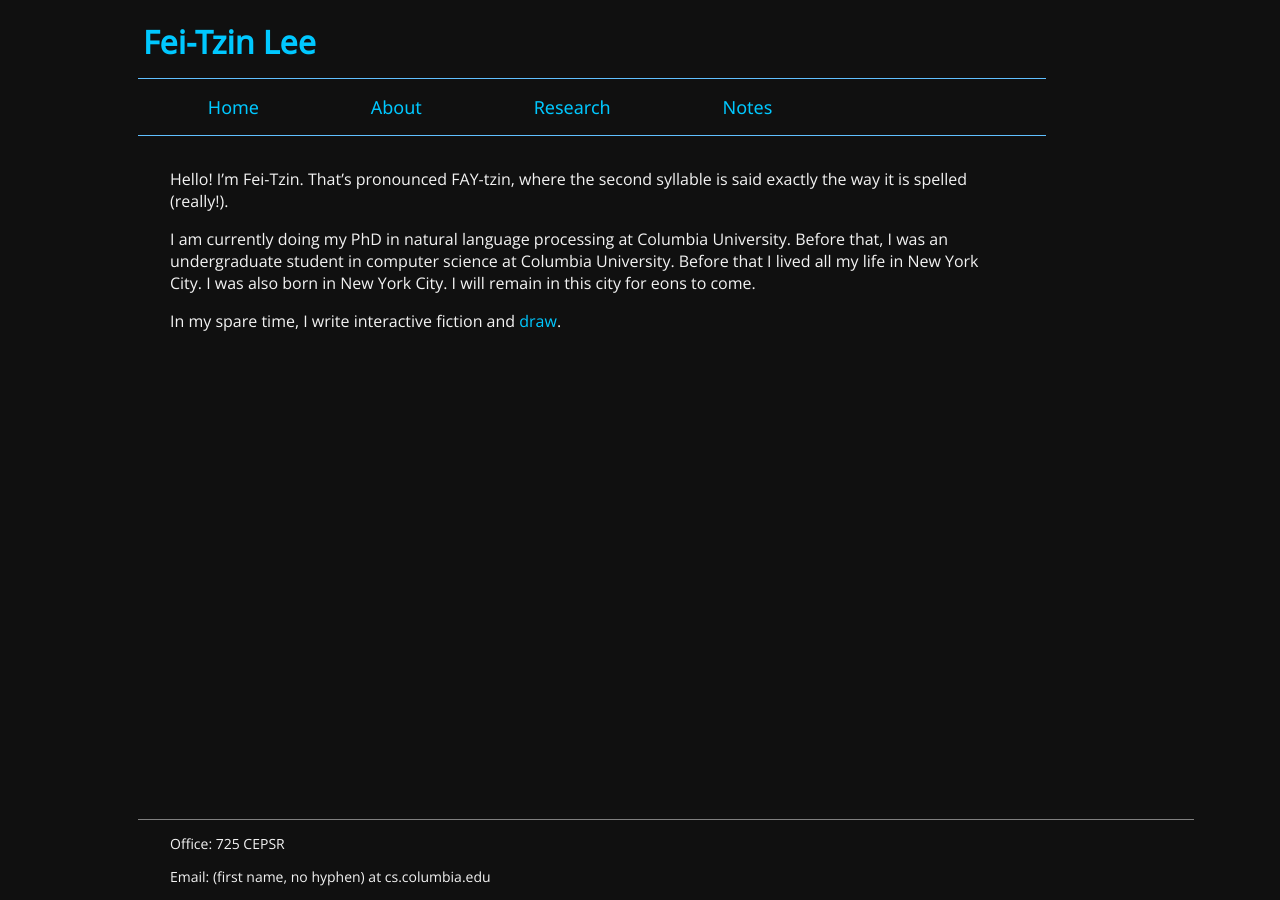
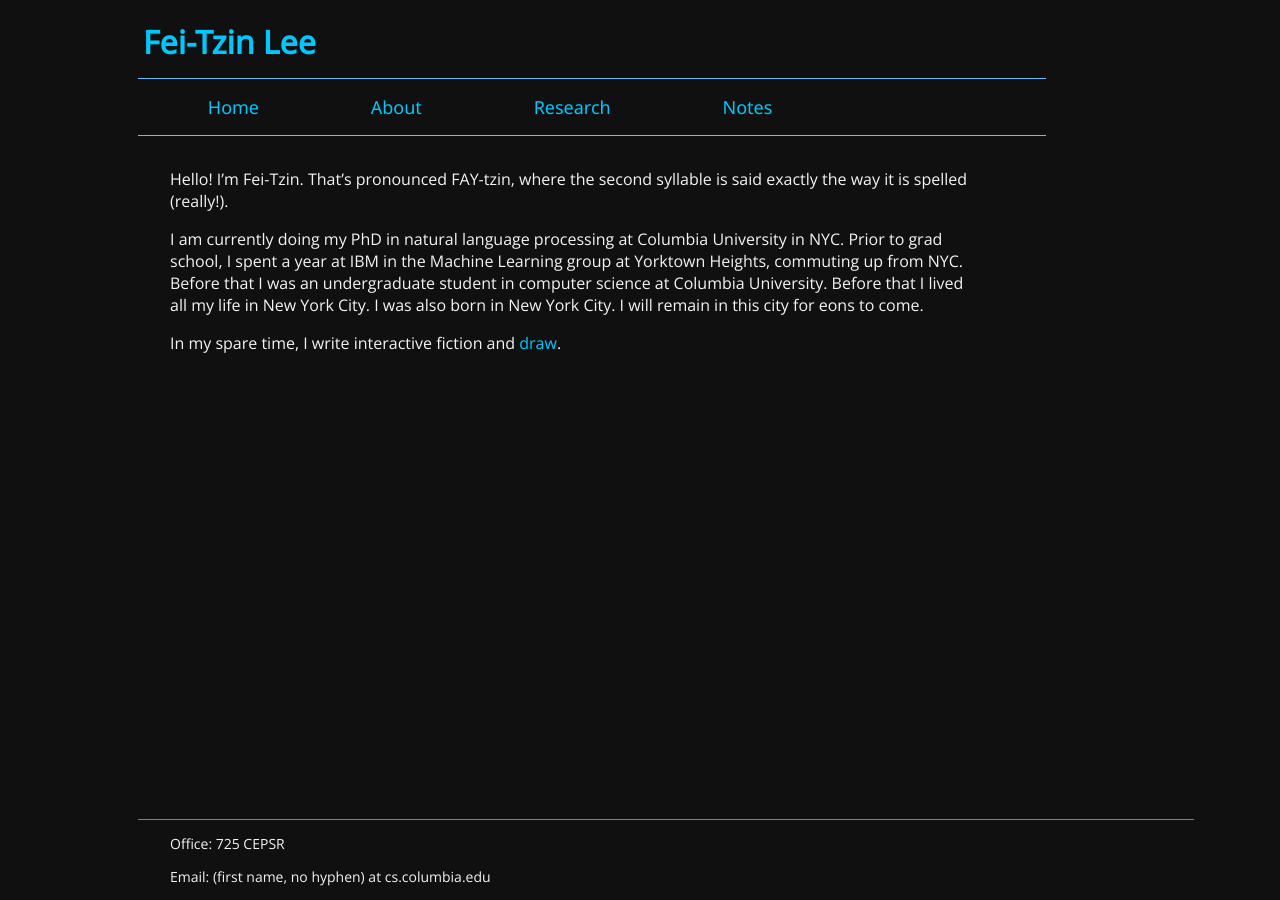
Before and after one commit to feitzin/feitzin.github.io, a Jekyll site: the page built from about.md, in a window 1280 px wide. Built offline with Jekyll 4.4.1, drawn with Linux system fonts in a browser that asks for light colours; our own code applies the rules of GitHub Pages for plain Markdown files.

Commit message:
updated for IBM

```diff
--- a/about.md
+++ b/about.md
@@ -4,6 +4,6 @@ title: About Me?
 
 Hello! I'm Fei-Tzin. That's pronounced FAY-tzin, where the second syllable is said exactly the way it is spelled (really!).
 
-I am currently doing my PhD in natural language processing at Columbia University. Before that, I was an undergraduate student in computer science at Columbia University. Before that I lived all my life in New York City. I was also born in New York City. I will remain in this city for eons to come.
+I am currently doing my PhD in natural language processing at Columbia University in NYC. Prior to grad school, I spent a year at IBM in the Machine Learning group at Yorktown Heights, commuting up from NYC. Before that I was an undergraduate student in computer science at Columbia University. Before that I lived all my life in New York City. I was also born in New York City. I will remain in this city for eons to come.
 
 In my spare time, I write interactive fiction and [draw](art.html).
```
